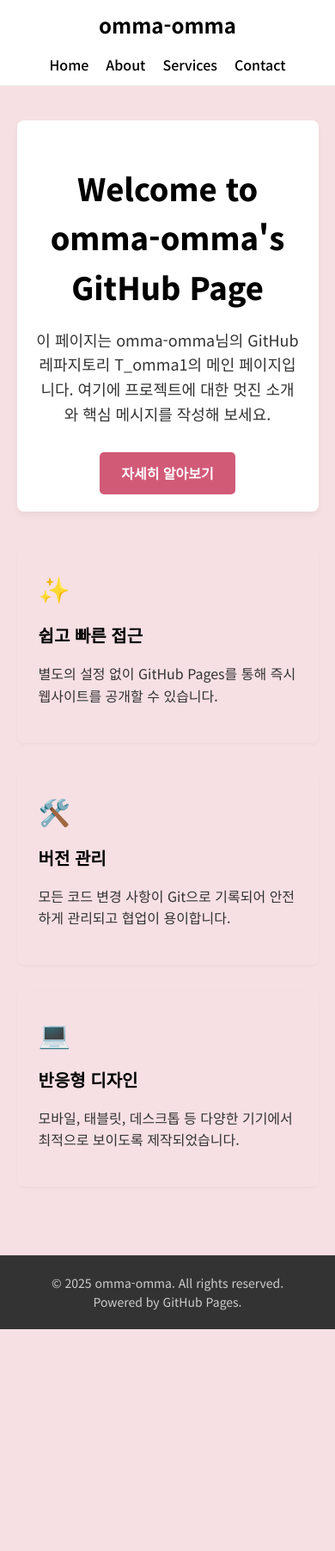
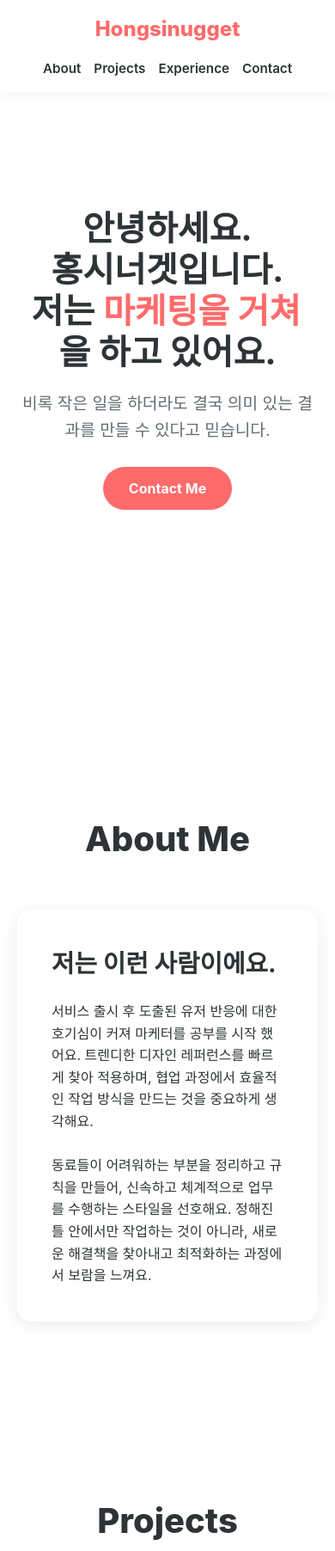
Before and after one commit to omma-omma/T_omma1, a plain HTML site: page index.html in a window 390 px wide. Shown: the top 1804 px of the page at 86% size. Before the commit the page ends 1546 px from the top, so only its background shows below. Drawn offline with Linux system fonts and the light colour scheme; a web font is replaced by a local one.

Commit message:
Refactor: Apply Hongsinugget design with exact colors and gradients

```diff
--- a/index.html
+++ b/index.html
@@ -1,233 +1,187 @@
 <!DOCTYPE html>
 <html lang="ko">
+
 <head>
     <meta charset="UTF-8">
     <meta name="viewport" content="width=device-width, initial-scale=1.0">
-    <title>omma-omma</title>
-    <link href="https://fonts.googleapis.com/css2?family=Noto+Sans+KR:wght@100..900&display=swap" rel="stylesheet">
-    <style>
-        /* CSS 스타일 시작 */
-        :root {
-            /* 주요 색상 변수 설정 */
-            --primary-color: #f7e0e4; /* 연한 핑크 배경색 */
-            --text-color: #333; /* 기본 텍스트 색상 */
-            --dark-text: #000; /* 메뉴 텍스트 색상 */
-            --border-color: #eee;
-        }
+    <title>Hongsinugget | Portfolio</title>
+    <link rel="stylesheet" href="https://cdn.jsdelivr.net/gh/orioncactus/pretendard/dist/web/static/pretendard.css">
+    <link rel="stylesheet" href="style.css">
+</head>
 
-        body {
-            font-family: 'Noto Sans KR', sans-serif;
-            margin: 0;
-            padding: 0;
-            background-color: var(--primary-color);
-            color: var(--text-color);
-            line-height: 1.6;
-        }
-
-        header {
-            background-color: #fff;
-            border-bottom: 1px solid var(--border-color);
-            padding: 10px 0;
-        }
-
-        .container {
-            width: 90%;
-            max-width: 1200px;
-            margin: 0 auto;
-        }
-
-        /* 네비게이션 및 로고 */
-        .header-content {
-            display: flex;
-            justify-content: space-between;
-            align-items: center;
-        }
-
-        .logo {
-            font-size: 24px;
-            font-weight: 700;
-            color: var(--dark-text);
-            text-decoration: none;
-        }
-
-        nav ul {
-            list-style: none;
-            margin: 0;
-            padding: 0;
-            display: flex;
-            gap: 20px;
-        }
-
-        nav a {
-            text-decoration: none;
-            color: var(--dark-text);
-            font-weight: 500;
-            font-size: 16px;
-            padding: 5px 0;
-            transition: color 0.3s;
-        }
-
-        nav a:hover {
-            color: #d15a77; /* 마우스 오버 시 색상 */
-        }
-
-        /* 메인 섹션 스타일 */
-        main {
-            padding: 40px 0;
-        }
-
-        .main-section {
-            background-color: #fff;
-            padding: 40px;
-            border-radius: 8px;
-            box-shadow: 0 4px 8px rgba(0, 0, 0, 0.05);
-            text-align: center;
-        }
-
-        .main-section h1 {
-            font-size: 36px;
-            color: var(--dark-text);
-            margin-bottom: 15px;
-            font-weight: 800;
-        }
-
-        .main-section p {
-            font-size: 18px;
-            margin-bottom: 30px;
-        }
-
-        .cta-button {
-            display: inline-block;
-            background-color: #d15a77;
-            color: #fff;
-            padding: 12px 25px;
-            border-radius: 5px;
-            text-decoration: none;
-            font-weight: 600;
-            transition: background-color 0.3s;
-        }
-
-        .cta-button:hover {
-            background-color: #b84a62;
-        }
-
-        /* 그리드 레이아웃 (세부 정보 섹션) */
-        .grid-container {
-            display: grid;
-            grid-template-columns: repeat(auto-fit, minmax(280px, 1fr));
-            gap: 30px;
-            margin-top: 40px;
-        }
-
-        .grid-item {
-            background-color: var(--primary-color);
-            padding: 25px;
-            border-radius: 8px;
-            box-shadow: 0 2px 4px rgba(0, 0, 0, 0.03);
-            text-align: left;
-        }
-
-        .grid-item h2 {
-            font-size: 20px;
-            color: var(--dark-text);
-            margin-top: 0;
-            margin-bottom: 10px;
-            font-weight: 700;
-        }
-
-        .icon {
-            font-size: 30px;
-            color: #d15a77;
-            margin-bottom: 15px;
-        }
-
-        /* 푸터 스타일 */
-        footer {
-            background-color: #333;
-            color: #ccc;
-            padding: 20px 0;
-            text-align: center;
-            border-top: 1px solid #444;
-            margin-top: 40px;
-        }
-
-        footer p {
-            margin: 0;
-            font-size: 14px;
-        }
-
-        /* 모바일 반응형 디자인 (선택사항, 레이아웃을 더 유연하게 만듭니다.) */
-        @media (max-width: 600px) {
-            .header-content {
-                flex-direction: column;
-            }
-            nav ul {
-                margin-top: 15px;
-                justify-content: center;
-            }
-            .main-section {
-                padding: 20px;
-            }
-        }
-        /* CSS 스타일 끝 */
-    </style>
-</head>
 <body>
 
     <header>
         <div class="container header-content">
-            <a href="#" class="logo">omma-omma</a>
-
+            <a href="#" class="logo">Hongsinugget</a>
             <nav>
                 <ul>
-                    <li><a href="#">Home</a></li>
-                    <li><a href="#">About</a></li>
-                    <li><a href="#">Services</a></li>
-                    <li><a href="#">Contact</a></li>
+                    <li><a href="#about">About</a></li>
+                    <li><a href="#projects">Projects</a></li>
+                    <li><a href="#experience">Experience</a></li>
+                    <li><a href="#contact">Contact</a></li>
                 </ul>
             </nav>
         </div>
     </header>
 
     <main>
-        <div class="container">
-            <section class="main-section">
-                <h1>Welcome to omma-omma's GitHub Page</h1>
-                <p>
-                    이 페이지는 omma-omma님의 GitHub 레파지토리 T_omma1의 메인 페이지입니다.
-                    여기에 프로젝트에 대한 멋진 소개와 핵심 메시지를 작성해 보세요.
-                </p>
-                <a href="#" class="cta-button">자세히 알아보기</a>
-            </section>
+        <!-- Hero Section -->
+        <section class="hero">
+            <div class="container">
+                <h1>안녕하세요.<br>홍시너겟입니다.<br>저는 <span class="highlight"><span id="typing-text"></span><span
+                            class="cursor"></span></span><br>을 하고 있어요.</h1>
+                <p>비록 작은 일을 하더라도 결국 의미 있는 결과를 만들 수 있다고 믿습니다.</p>
+                <a href="#contact" class="cta-button"
+                    style="background:var(--primary-color); color:white; padding:15px 30px; border-radius:30px; font-weight:bold;">Contact
+                    Me</a>
+            </div>
+        </section>
 
-            <section class="grid-container">
-                <div class="grid-item">
-                    <div class="icon">✨</div>
-                    <h2>쉽고 빠른 접근</h2>
-                    <p>별도의 설정 없이 GitHub Pages를 통해 즉시 웹사이트를 공개할 수 있습니다.</p>
+        <!-- About Section -->
+        <section id="about">
+            <div class="container">
+                <h2 class="section-title">About Me</h2>
+                <div class="about-content">
+                    <h2>저는 이런 사람이에요.</h2>
+                    <p>서비스 출시 후 도출된 유저 반응에 대한 호기심이 커져 마케터를 공부를 시작 했어요. 트렌디한 디자인 레퍼런스를 빠르게 찾아 적용하며, 협업 과정에서 효율적인 작업 방식을
+                        만드는 것을 중요하게 생각해요.</p>
+                    <br>
+                    <p>동료들이 어려워하는 부분을 정리하고 규칙을 만들어, 신속하고 체계적으로 업무를 수행하는 스타일을 선호해요. 정해진 틀 안에서만 작업하는 것이 아니라, 새로운 해결책을 찾아내고
+                        최적화하는 과정에서 보람을 느껴요.</p>
+                </div>
+            </div>
+        </section>
+
+        <!-- Projects Section -->
+        <section id="projects">
+            <div class="container">
+                <h2 class="section-title">Projects</h2>
+                <div class="grid-container">
+                    <div class="project-card">
+                        <div class="project-image-placeholder">💳</div>
+                        <div class="project-info">
+                            <h3>김제페이</h3>
+                            <p>일상회복지원금 사용처를 한눈에! 김제시에서 지원하는 일상회복지원금의 사용처를 한눈에 볼수있게 지도서비스를 제작</p>
+                            <span class="project-link">View More →</span>
+                        </div>
+                    </div>
+                    <div class="project-card">
+                        <div class="project-image-placeholder">🔮</div>
+                        <div class="project-info">
+                            <h3>지평선 전생테스트</h3>
+                            <p>200년 전으로 돌아가게 된 당신... 5개의 질문을 통해 당신의 전생 모습을 찾아보세요!</p>
+                            <span class="project-link">View More →</span>
+                        </div>
+                    </div>
+                    <div class="project-card">
+                        <div class="project-image-placeholder">🎨</div>
+                        <div class="project-info">
+                            <h3>NULLZ 크리에이터</h3>
+                            <p>Nullz 핫크리에이터 등극 & 널즈(Nulz) 파트너 크리에이터 활동</p>
+                            <span class="project-link">View More →</span>
+                        </div>
+                    </div>
+                    <div class="project-card">
+                        <div class="project-image-placeholder">📢</div>
+                        <div class="project-info">
+                            <h3>청년마케터 서포터즈</h3>
+                            <p>청년마케터 서포터즈 대외활동</p>
+                            <span class="project-link">View More →</span>
+                        </div>
+                    </div>
+                    <div class="project-card">
+                        <div class="project-image-placeholder">🚀</div>
+                        <div class="project-info">
+                            <h3>SilentMonster</h3>
+                            <p>SilentMonster 창업</p>
+                            <span class="project-link">View More →</span>
+                        </div>
+                    </div>
+                    <div class="project-card">
+                        <div class="project-image-placeholder">🖌️</div>
+                        <div class="project-info">
+                            <h3>디자인작업물</h3>
+                            <p>프리랜서 디자인 작업물</p>
+                            <span class="project-link">View More →</span>
+                        </div>
+                    </div>
+                </div>
+            </div>
+        </section>
+
+        <!-- Experience Section -->
+        <section id="experience" style="background-color: #fff;">
+            <div class="container">
+                <h2 class="section-title">Experience</h2>
+
+                <div class="experience-item">
+                    <h3>Marketing Team Leader</h3>
+                    <span class="role">메타 광고 콘텐츠 운영 기획 & AI 활용</span>
+                    <ul>
+                        <li>- 광고 퍼포먼스를 분석하여 타겟팅 전략 개선 및 예산 효율 극대화</li>
+                        <li>- 광고 효율 극대화를 위한 A/B 테스트 와 CTR개선 및 CPM 효율 최적화</li>
+                        <li>- 캠페인 운영 및 성과 보고</li>
+                    </ul>
                 </div>
 
-                <div class="grid-item">
-                    <div class="icon">🛠️</div>
-                    <h2>버전 관리</h2>
-                    <p>모든 코드 변경 사항이 Git으로 기록되어 안전하게 관리되고 협업이 용이합니다.</p>
+                <div class="experience-item">
+                    <h3>Marketing Freelancer</h3>
+                    <span class="role">마케팅 전략 설계 및 실행</span>
+                    <ul>
+                        <li>- 주요 A,B 캠페인 관리로 회사의 온라인 존재감 강화</li>
+                        <li>- 메타 광고집행을 위한 홈페이지 와이어프레임 설계</li>
+                        <li>- UTM 및 Google Analytics 관리 저예산 최적화</li>
+                    </ul>
                 </div>
 
-                <div class="grid-item">
-                    <div class="icon">💻</div>
-                    <h2>반응형 디자인</h2>
-                    <p>모바일, 태블릿, 데스크톱 등 다양한 기기에서 최적으로 보이도록 제작되었습니다.</p>
+                <div class="experience-item">
+                    <h3>Internship</h3>
+                    <span class="role">프로필 카드 UX/UI 디자인</span>
+                    <ul>
+                        <li>- 사용자 인터페이스 개선 및 고객 만족도 향상</li>
+                        <li>- 이벤트 랜딩페이지 제작으로 참가자 수 증대</li>
+                        <li>- 콘텐츠 기획 및 제작을 통해 2달간 상위 고객 전환</li>
+                    </ul>
                 </div>
-            </section>
-        </div>
+            </div>
+        </section>
+
+        <!-- References Section -->
+        <section id="references">
+            <div class="container">
+                <h2 class="section-title">References</h2>
+                <div class="reference-card">
+                    <p>"If I had to describe her in one word, it’d be pathfinder. She’s the kind of marketer you want on
+                        your team if you’re facing a tough challenge or need someone who can really think things through
+                        and make things happen."</p>
+                    <br>
+                    <p style="text-align:right; font-weight:bold;">- Former Colleague</p>
+                </div>
+            </div>
+        </section>
+
+        <!-- Contact Section -->
+        <section id="contact">
+            <div class="container">
+                <h2 class="section-title">Contact</h2>
+                <div class="contact-container">
+                    <h3>함께 시작해볼까요?</h3>
+                    <p>작은 손길로 시작된 무언가가 세상에 울림을 만들 수 있기를.</p>
+                    <a href="mailto:hongsinugget@gmail.com" class="email-link">hongsinugget@gmail.com</a>
+                </div>
+            </div>
+        </section>
+
     </main>
 
     <footer>
         <div class="container">
-            <p>&copy; 2025 omma-omma. All rights reserved.</p>
-            <p>Powered by GitHub Pages.</p>
+            <p>&copy; 2025 Hongsinugget. All rights reserved.</p>
         </div>
     </footer>
 
+    <script src="script.js"></script>
 </body>
+
 </html>
--- /dev/null
+++ b/script.js
@@ -0,0 +1,46 @@
+document.addEventListener('DOMContentLoaded', () => {
+    // Typing Effect
+    const textElement = document.getElementById('typing-text');
+    const texts = ["디자인으로 시작해", "마케팅을 거쳐", "데이터로 세상을 이해하는"];
+    let textIndex = 0;
+    let charIndex = 0;
+    let isDeleting = false;
+    let typeSpeed = 100;
+
+    function type() {
+        const currentText = texts[textIndex];
+
+        if (isDeleting) {
+            textElement.textContent = currentText.substring(0, charIndex - 1);
+            charIndex--;
+            typeSpeed = 50;
+        } else {
+            textElement.textContent = currentText.substring(0, charIndex + 1);
+            charIndex++;
+            typeSpeed = 100;
+        }
+
+        if (!isDeleting && charIndex === currentText.length) {
+            isDeleting = true;
+            typeSpeed = 2000; // Pause at end
+        } else if (isDeleting && charIndex === 0) {
+            isDeleting = false;
+            textIndex = (textIndex + 1) % texts.length;
+            typeSpeed = 500; // Pause before new word
+        }
+
+        setTimeout(type, typeSpeed);
+    }
+
+    type();
+
+    // Smooth Scrolling
+    document.querySelectorAll('a[href^="#"]').forEach(anchor => {
+        anchor.addEventListener('click', function (e) {
+            e.preventDefault();
+            document.querySelector(this.getAttribute('href')).scrollIntoView({
+                behavior: 'smooth'
+            });
+        });
+    });
+});
--- /dev/null
+++ b/style.css
@@ -0,0 +1,251 @@
+/* Global Styles */
+:root {
+    --primary-color: #ff6b6b;
+    /* Exact Hongsi Pink */
+    --primary-light: #ff8787;
+    --secondary-color: #feca57;
+    --background-color: #ffffff;
+    --surface-color: #f8f9fa;
+    --text-color: #2d3436;
+    --light-text-color: #636e72;
+    --border-color: #dfe6e9;
+    --white: #ffffff;
+    --border-radius: 16px;
+    --box-shadow: 0 4px 20px rgba(0, 0, 0, 0.08);
+    --transition: all 0.3s cubic-bezier(0.25, 0.8, 0.25, 1);
+}
+
+* {
+    margin: 0;
+    padding: 0;
+    box-sizing: border-box;
+}
+
+body {
+    font-family: 'Pretendard', -apple-system, BlinkMacSystemFont, system-ui, Roboto, sans-serif;
+    background-color: var(--background-color);
+    color: var(--text-color);
+    line-height: 1.6;
+    overflow-x: hidden;
+}
+
+a {
+    text-decoration: none;
+    color: inherit;
+    transition: var(--transition);
+}
+
+ul {
+    list-style: none;
+}
+
+.container {
+    max-width: 1200px;
+    margin: 0 auto;
+    padding: 0 20px;
+}
+
+/* Header */
+header {
+    position: fixed;
+    top: 0;
+    left: 0;
+    width: 100%;
+    background: rgba(255, 255, 255, 0.9);
+    backdrop-filter: blur(10px);
+    z-index: 1000;
+    padding: 15px 0;
+    box-shadow: 0 2px 10px rgba(0, 0, 0, 0.05);
+}
+
+.header-content {
+    display: flex;
+    justify-content: space-between;
+    align-items: center;
+}
+
+.logo {
+    font-size: 1.5rem;
+    font-weight: 800;
+    color: var(--primary-color);
+}
+
+nav ul {
+    display: flex;
+    gap: 30px;
+}
+
+nav a {
+    font-weight: 600;
+    font-size: 0.95rem;
+    color: var(--text-color);
+}
+
+nav a:hover {
+    color: var(--primary-color);
+}
+
+/* Hero Section */
+.hero {
+    height: 100vh;
+    display: flex;
+    align-items: center;
+    justify-content: center;
+    text-align: center;
+    padding-top: 80px;
+}
+
+.hero h1 {
+    font-size: 3.5rem;
+    margin-bottom: 20px;
+    line-height: 1.2;
+}
+
+.hero p {
+    font-size: 1.2rem;
+    color: var(--light-text-color);
+    margin-bottom: 40px;
+}
+
+.highlight {
+    color: var(--primary-color);
+    position: relative;
+    display: inline-block;
+}
+
+/* Typing Cursor */
+.cursor {
+    display: inline-block;
+    width: 3px;
+    background-color: var(--text-color);
+    animation: blink 1s infinite;
+}
+
+@keyframes blink {
+
+    0%,
+    100% {
+        opacity: 1;
+    }
+
+    50% {
+        opacity: 0;
+    }
+}
+
+/* Section Common */
+section {
+    padding: 100px 0;
+}
+
+.section-title {
+    font-size: 2.5rem;
+    font-weight: 800;
+    margin-bottom: 50px;
+    text-align: center;
+}
+
+/* About Section */
+.about-content {
+    background: var(--white);
+    padding: 40px;
+    border-radius: var(--border-radius);
+    box-shadow: var(--box-shadow);
+    max-width: 800px;
+    margin: 0 auto;
+}
+
+.about-content h2 {
+    font-size: 1.8rem;
+    margin-bottom: 20px;
+}
+
+/* Projects Grid */
+
+.project-info p {
+    color: var(--light-text-color);
+    font-size: 0.95rem;
+    margin-bottom: 20px;
+}
+
+.project-link {
+    color: var(--primary-color);
+    font-weight: 600;
+    font-size: 0.9rem;
+}
+
+/* Experience & Activities */
+.experience-item,
+.activity-item {
+    background: var(--white);
+    padding: 30px;
+    border-radius: var(--border-radius);
+    margin-bottom: 20px;
+    box-shadow: var(--box-shadow);
+    border-left: 5px solid var(--primary-color);
+}
+
+.experience-item h3 {
+    font-size: 1.3rem;
+    margin-bottom: 5px;
+}
+
+.experience-item .role {
+    color: var(--primary-color);
+    font-weight: 600;
+    margin-bottom: 15px;
+    display: block;
+}
+
+/* References */
+.reference-card {
+    background: var(--white);
+    padding: 40px;
+    border-radius: var(--border-radius);
+    box-shadow: var(--box-shadow);
+    font-style: italic;
+    color: var(--light-text-color);
+}
+
+/* Contact */
+.contact-container {
+    text-align: center;
+    background: var(--white);
+    padding: 60px;
+    border-radius: var(--border-radius);
+    box-shadow: var(--box-shadow);
+}
+
+.email-link {
+    font-size: 1.5rem;
+    font-weight: 700;
+    color: var(--primary-color);
+    margin-top: 20px;
+    display: inline-block;
+}
+
+/* Footer */
+footer {
+    background: #2d3436;
+    color: #b2bec3;
+    padding: 40px 0;
+    text-align: center;
+    margin-top: 50px;
+}
+
+/* Responsive */
+@media (max-width: 768px) {
+    .hero h1 {
+        font-size: 2.5rem;
+    }
+
+    .header-content {
+        flex-direction: column;
+        gap: 15px;
+    }
+
+    nav ul {
+        gap: 15px;
+        font-size: 0.9rem;
+    }
+}
```
